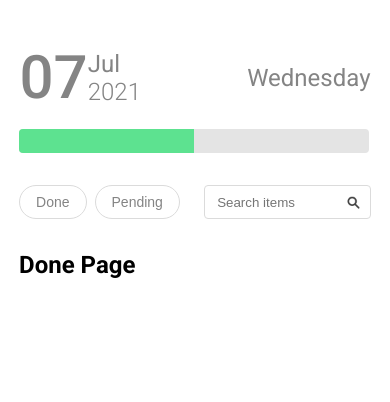
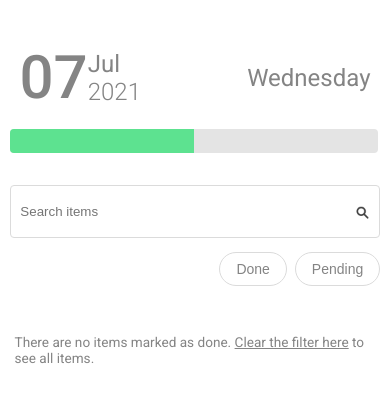
Before and after one commit to sizebay/frontend-challenge, a React (Create React App) app in the folder sizebayfront/: page /done in a window 390 px wide. Shown: the top 402 px of the page. Built offline with nearby package versions, Linux system fonts and the light colour scheme.

Commit message:
mobile layout

```diff
--- a/sizebayfront/src/components/SearchBox/styles.js
+++ b/sizebayfront/src/components/SearchBox/styles.js
@@ -9,6 +9,20 @@ export const Container = styled.section`
 
   margin-top: 2rem;
   margin-bottom: 2rem;
+
+  // Mobile
+  @media (max-width: 728px) {
+    flex-direction: column-reverse;
+    justify-content: center;
+    align-items: center;
+
+    nav {
+      display: flex;
+      width: 100%;
+      margin-top: 0.85rem;
+      justify-content: flex-end;
+    }
+  }
 `;
 
 export const Form = styled.form`
@@ -34,6 +48,16 @@ export const Form = styled.form`
 
     &:hover, &:focus {
       border-color: #a8a8a8;
+    }
+  }
+
+  // Mobile
+  @media (max-width: 728px) {
+    width: 100%;
+
+    input {
+      width: 100%;
+      padding: 0.6rem;
     }
   }
 `;
--- a/sizebayfront/src/pages/Done/index.js
+++ b/sizebayfront/src/pages/Done/index.js
@@ -1,7 +1,13 @@
 import React from 'react';
+
+import { Container } from './styles';
 
 export default function Done() {
   return (
-    <h2>Done Page</h2>
+    <Container>
+      <p>
+        There are no items marked as done. <a>Clear the filter here</a> to see all items.
+      </p>
+    </Container>
   );
 }
--- /dev/null
+++ b/sizebayfront/src/pages/Done/styles.js
@@ -0,0 +1,12 @@
+import styled from 'styled-components';
+
+export const Container = styled.div`
+  color: #848484;
+  font-size: 0.85rem;
+  padding: 1rem 0 0 0.3rem;
+
+  a {
+    text-decoration: underline;
+    cursor: pointer;
+  }
+`;
```
